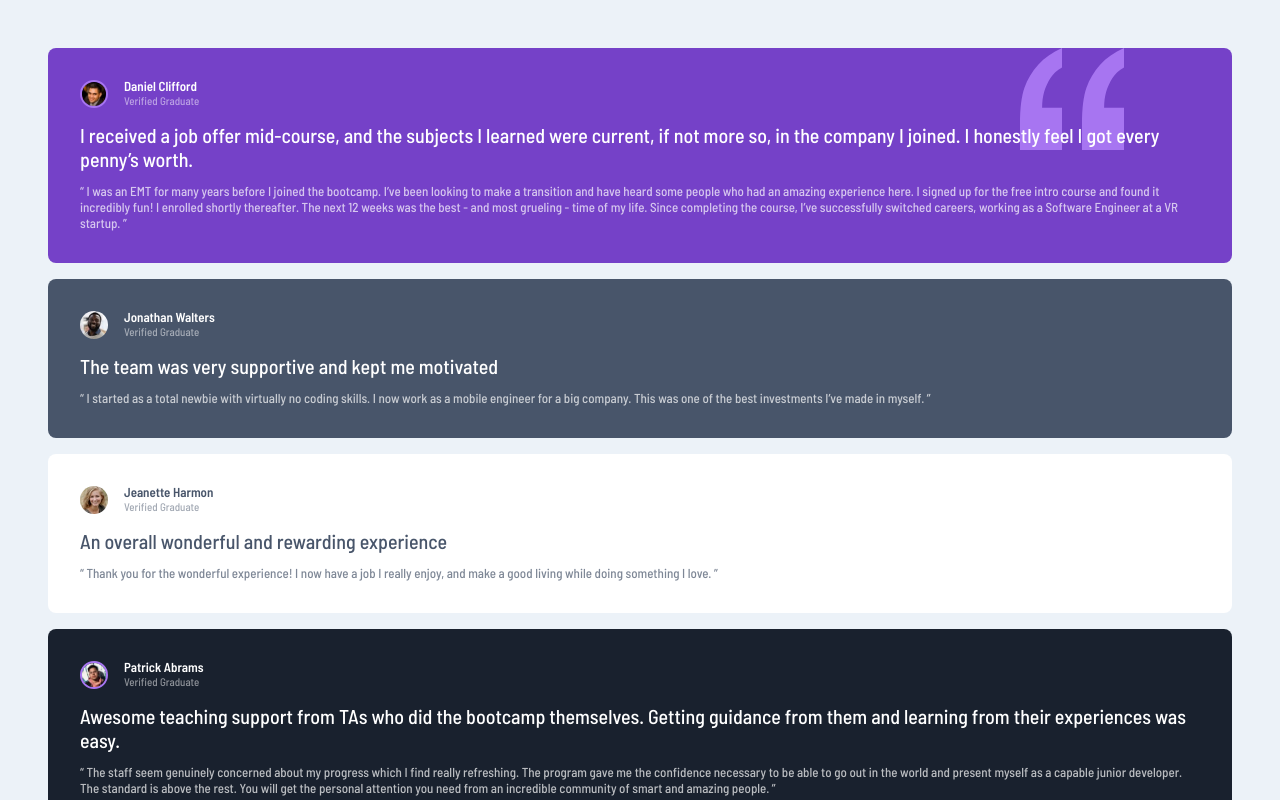
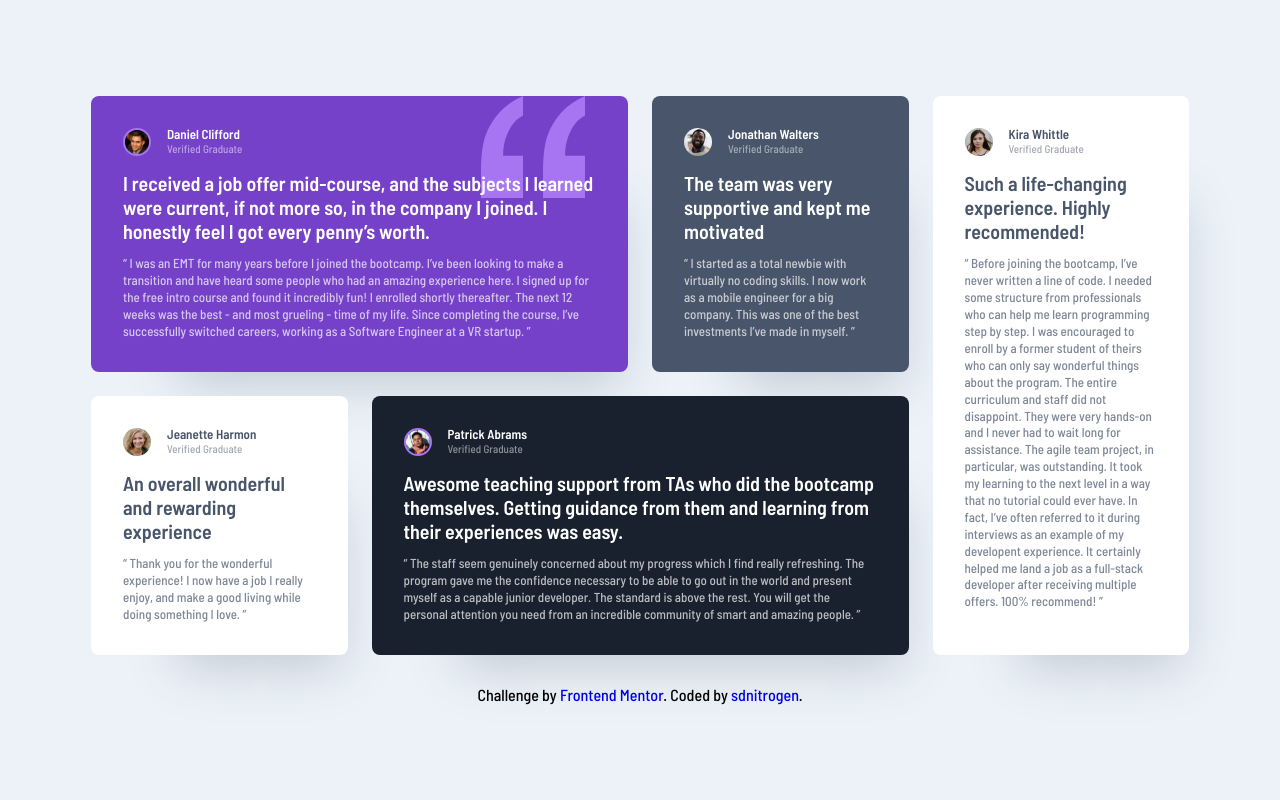
Before and after one commit to sdnitrogen/testimonials-grid-section, a plain HTML site: page index.html in a window 1280 px wide. Shown: the top 800 px of the page. Drawn offline with Linux system fonts and the light colour scheme.

Commit message:
final design

```diff
--- a/index.html
+++ b/index.html
@@ -17,7 +17,9 @@
     </head>
     <body>
         <main class="testimonial__section">
-            <article class="testimonial quote bg__violet txt__white">
+            <article
+                class="testimonial quote bg__violet txt__white grid-col-span-2"
+            >
                 <div class="bio">
                     <div>
                         <img
@@ -91,7 +93,9 @@
                     love. ”
                 </p>
             </article>
-            <article class="testimonial bg__dark-blue txt__white">
+            <article
+                class="testimonial bg__dark-blue txt__white grid-col-span-2"
+            >
                 <div class="bio">
                     <div>
                         <img
--- a/style.css
+++ b/style.css
@@ -10,6 +10,7 @@
     --primary-white: hsl(0, 0%, 100%);
     --neutral-light-grayish-blue: hsl(210, 46%, 95%);
     --neutral-light-gray: hsl(0, 0%, 81%);
+    --primary-box-shadow: hsl(217 19% 35% / 0.25);
 
     /*========== Font and typography ==========*/
     --body-font: "Barlow Semi Condensed", sans-serif;
@@ -38,26 +39,30 @@ p {
 }
 
 body {
-    padding: 2rem;
+    min-height: 100vh;
     display: grid;
     place-content: center;
+    padding: 2rem;
     font-family: var(--body-font);
     font-weight: var(--font-medium);
     background-color: var(--neutral-light-grayish-blue);
 }
 
-h2 {
-    font-weight: var(--font-semi-bold);
+.testimonial__section {
+    display: grid;
+    gap: 1.5rem;
 }
 
 .testimonial {
-    margin: 1rem;
     font-size: var(--normal-font-size);
     padding: 2rem;
     border-radius: 0.5rem;
-    box-shadow: 2.5rem 3.75rem 3rem -3rem hsl(var(
-                    --primary-very-dark-blackish-blue
-                ) / 0.25);
+    box-shadow: 2.5rem 3.75rem 3rem -3rem var(--primary-box-shadow);
+    transition: all 0.3s ease-in-out;
+}
+
+.testimonial:hover {
+    transform: translateY(-3px);
 }
 
 .quote {
@@ -92,12 +97,13 @@ img {
 }
 
 .desc__summary {
-    margin: 0.75rem auto;
+    margin: 0.75rem 0;
     font-size: 1.25rem;
-    line-height: 1.2;
+    font-weight: var(--font-semi-bold);
 }
 
 .desc__details {
+    line-height: 1.3;
     opacity: 0.7;
 }
 
@@ -131,5 +137,39 @@ a {
 
 footer {
     text-align: center;
-    margin-top: 100px;
+    margin-top: 30px;
 }
+
+/*==================== TABLET ====================*/
+@media screen and (min-width: 668px) {
+    .grid-col-span-2 {
+        grid-column: span 2;
+    }
+    .testimonial__section {
+        max-width: 600px;
+        grid-template-columns: repeat(2, 1fr);
+    }
+    .testimonial:nth-child(5) {
+        grid-column-start: 2;
+        /* grid-row-start: 1;
+        grid-row-end: span 2; */
+        grid-row: 2 / 4;
+    }
+}
+
+/*==================== DESKTOP ====================*/
+@media screen and (min-width: 1200px) {
+    .grid-col-span-2 {
+        grid-column: span 2;
+    }
+    .testimonial__section {
+        max-width: 1098px;
+        grid-template-columns: repeat(4, 1fr);
+    }
+    .testimonial:nth-child(5) {
+        grid-column-start: 4;
+        /* grid-row-start: 1;
+        grid-row-end: span 2; */
+        grid-row: 1 / 3;
+    }
+}
```
Also changed, not shown: screenshot.jpg (added), 1 other file.
